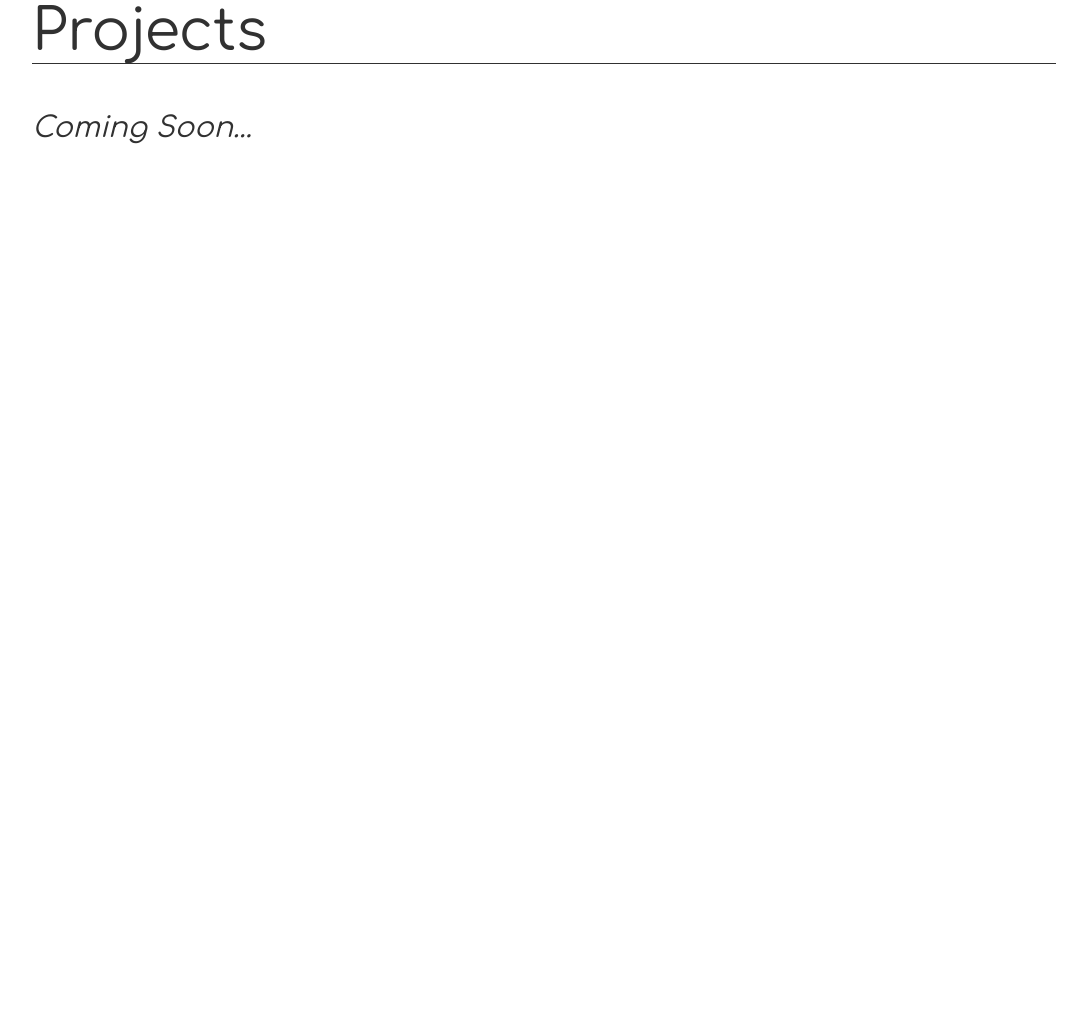
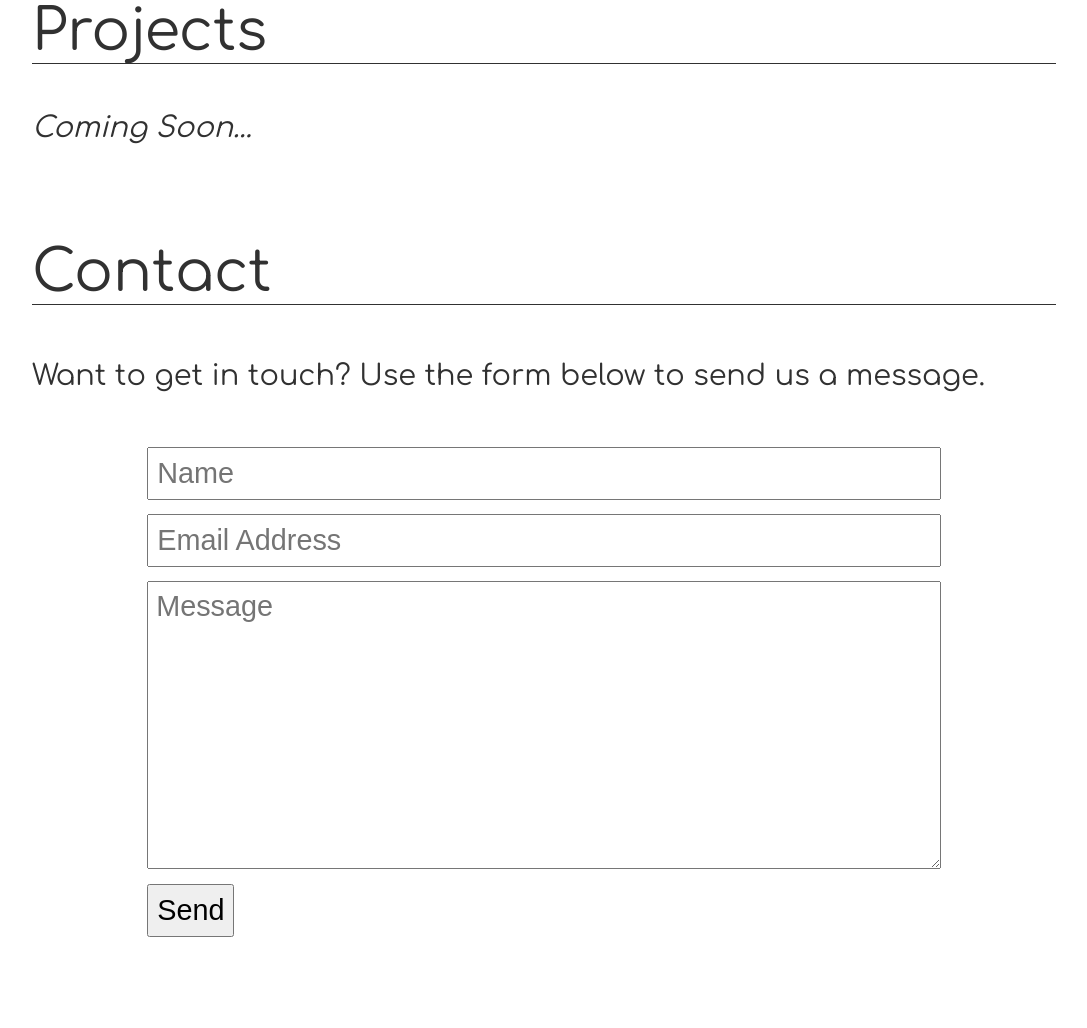
Before and after one commit to tylerschloesser/hrs-website, a Sinatra app: page / in a window 1280 px wide. Shown: the part 1372-2400 px from the top of the page, without its empty margins (96-1183 px from the left). Before the commit the page ends 1516 px from the top, so only its background shows below. Run offline with Sinatra, Linux system fonts and the light colour scheme.

Commit message:
add contact placeholder

```diff
--- a/public/style.css
+++ b/public/style.css
@@ -72,3 +72,30 @@ html, body {
   font-size: 1.8rem;
   font-style: italic;
 }
+
+#contact form {
+  padding: 0 7.2rem;
+  padding-top: 3rem;
+}
+
+#contact form > div {
+  padding-bottom: .9rem;
+}
+
+#contact form input,
+#contact form textarea {
+  width: 100%;
+  padding: .5rem;
+  font-size: 1.8rem;
+  font-family: Arial;
+}
+
+#contact form textarea {
+  height: 18rem;
+}
+
+#contact form button {
+  padding: .5rem;
+  font-size: 1.8rem;
+  font-family: Arial;
+}
--- /dev/null
+++ b/views/contact.erb
@@ -0,0 +1,21 @@
+<div class='section'>
+  <div class='anchor'>Contact</div>
+  <div class='content'>
+
+    Want to get in touch? Use the form below to send us a message.
+    <form>
+      <div>
+        <input name='name' placeholder='Name'/>
+      </div>
+      <div>
+        <input name='email' placeholder='Email Address'/>
+      </div>
+      <div>
+        <textarea name='message' placeholder='Message'></textarea>
+      </div>
+      <div>
+        <button type='submit'>Send</button>
+      </div>
+    </form>
+  </div>
+</div>
--- a/views/index.erb
+++ b/views/index.erb
@@ -18,3 +18,7 @@
 <div id=projects>
   <%= erb :projects %>
 </div>
+
+<div id=contact>
+  <%= erb :contact %>
+</div>
```
